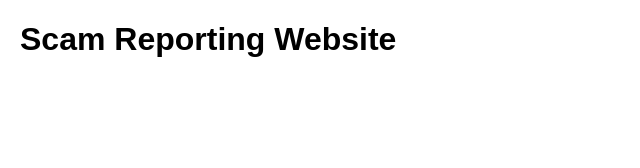
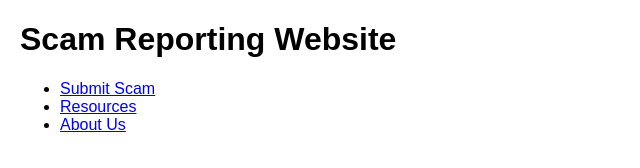
Before and after one commit to bonfires-chat/scam-finder, a plain HTML site: page index.html in a window 1280 px wide. Shown: the whole page, without its empty margins (0-640 px from the left). Drawn offline with Linux system fonts and the light colour scheme.

Commit message:
Update index.html

```diff
--- a/index.html
+++ b/index.html
@@ -8,6 +8,13 @@
 </head>
 <body>
     <h1>Scam Reporting Website</h1>
+    <nav>
+        <ul>
+            <li><a href="submit-scam.html">Submit Scam</a></li>
+            <li><a href="resources.html">Resources</a></li>
+            <li><a href="about.html">About Us</a></li>
+        </ul>
+    </nav>
     <ul id="scam-feed"></ul>
     <script src="script.js"></script>
 </body>
```
